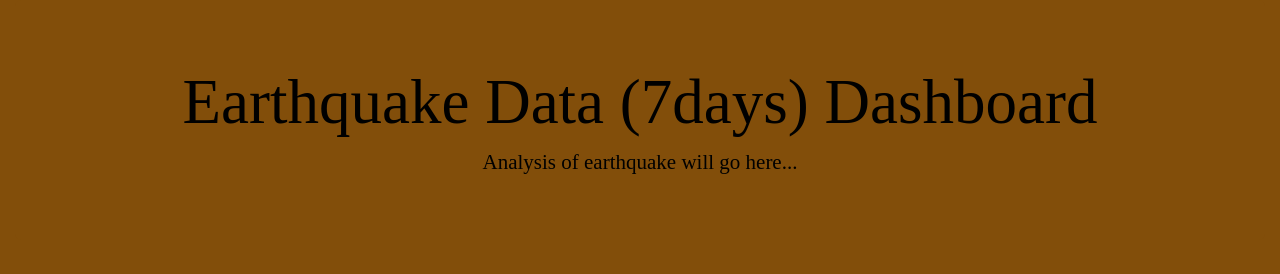
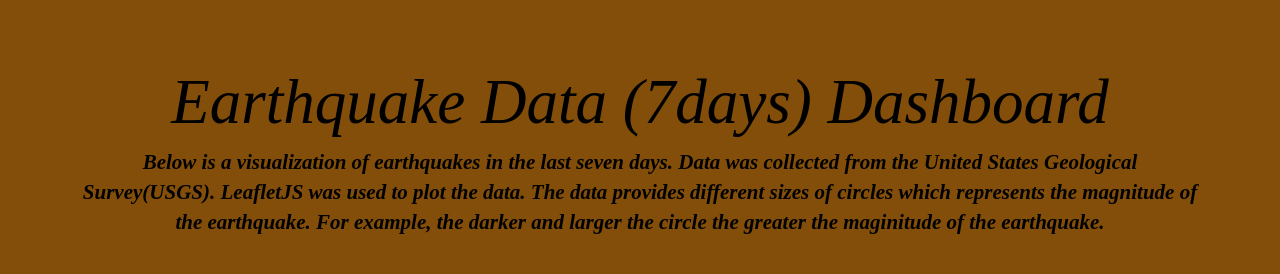
Before and after one commit to vst17/Mapping_Web, a plain HTML site: page index.html in a window 1280 px wide. Drawn offline with nearby package versions, Linux system fonts and the light colour scheme; no server answers.

Commit message:
fixed analysis

```diff
--- a/index.html
+++ b/index.html
@@ -19,8 +19,8 @@
 <body>
 	<div class="container-fluid">
 		<div class="jumbotron text-center">
-			<h1>Earthquake Data (7days) Dashboard</h1>
-			<p> Analysis of earthquake will go here...</p>
+			<h1><i>Earthquake Data (7days) Dashboard</i></h1>
+			<p><b><i> Below is a visualization of earthquakes in the last seven days. Data was collected from the United States Geological Survey(USGS). LeafletJS was used to plot the data. The data provides different sizes of circles which represents the magnitude of the earthquake. For example, the darker and larger the circle the greater the maginitude of the earthquake.</b></i></p>
 		</div>
 	</div>
 	<!-- The div for the map -->
```
